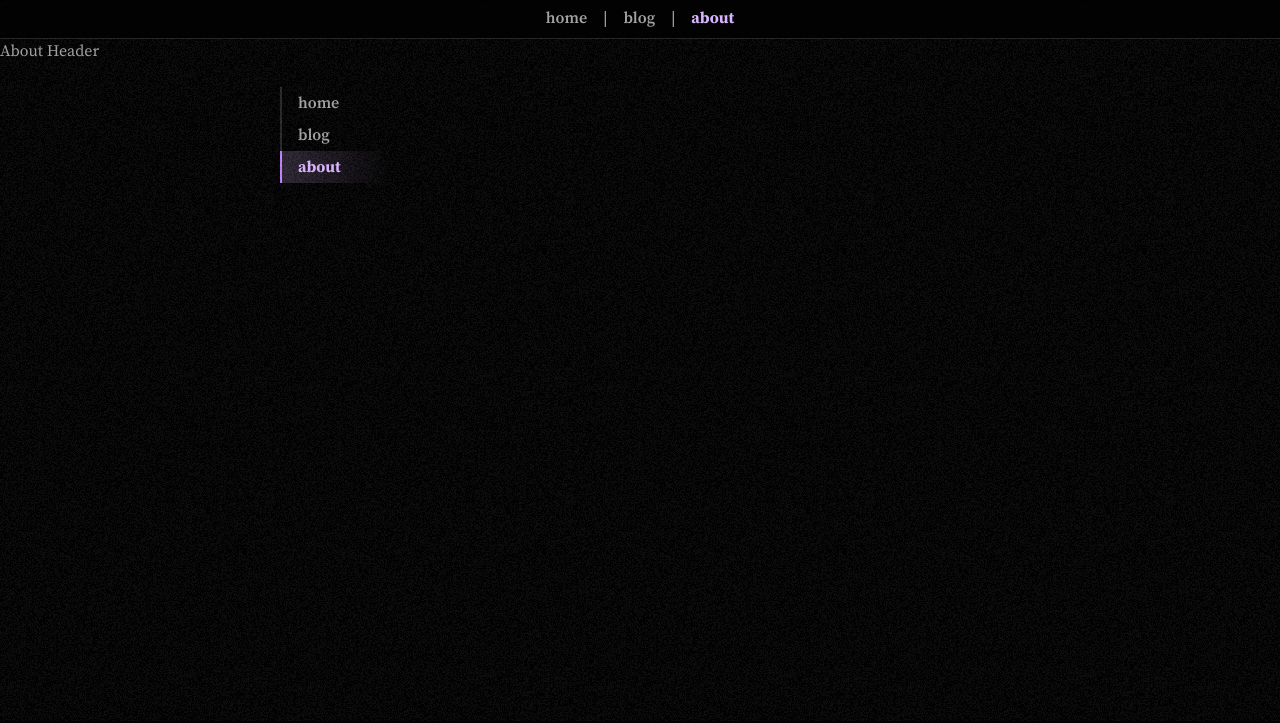
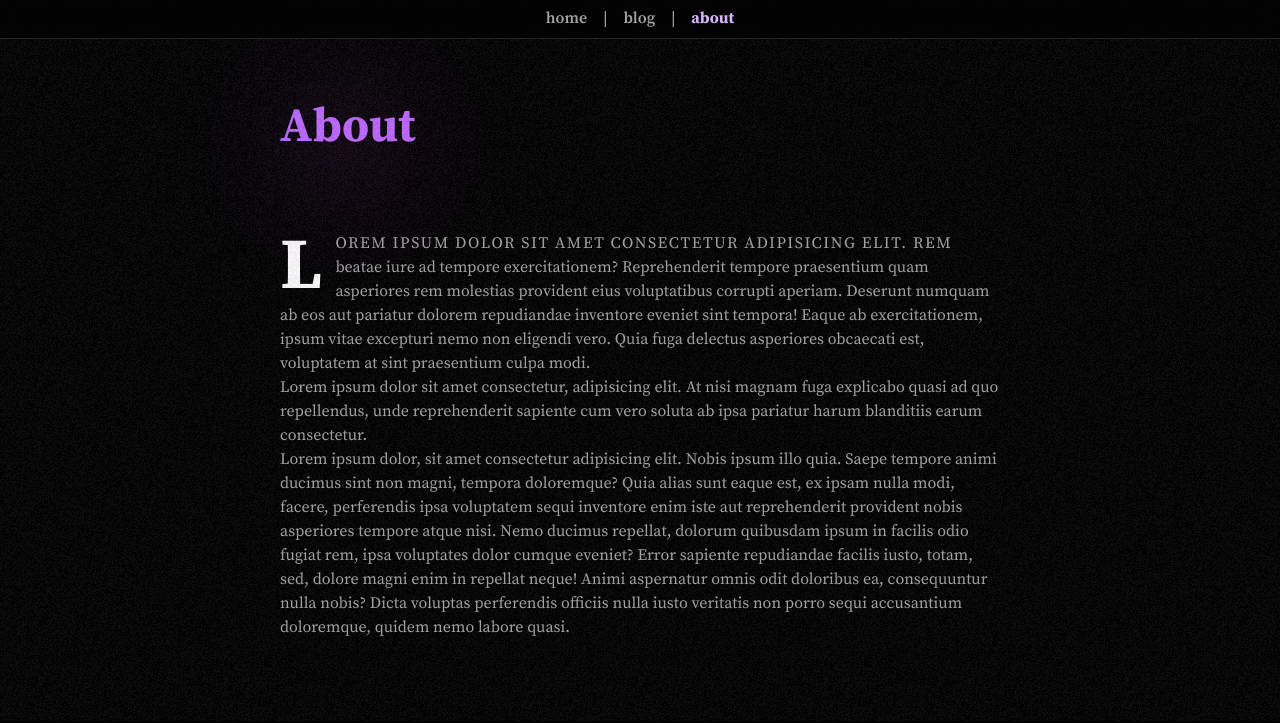
Before and after one commit to michelangelo-valderrama/neo-lorem, an Astro site: page /about in a window 1280 px wide. Shown: the part 79-802 px from the top of the page. Built offline with nearby package versions, Linux system fonts and the light colour scheme; Astro itself is replaced by a stand-in of ours.

Commit message:
Creado estilos de About

```diff
--- a/src/components/Blog/BlogPost.astro
+++ b/src/components/Blog/BlogPost.astro
@@ -49,11 +49,11 @@
           href={`/blog/${slug}`}
           class="group-hover:underline group-hover:underline-offset-4"
         >
-          <em>Continuar leyendo</em>
+          <strong> Continuar leyendo</strong>
         </a>
         <i>
           <RightArrowIcon
-            class="inline group-hover:translate-x-2 transition-transform"
+            class="ml-1 inline group-hover:translate-x-2 transition-transform"
           />
         </i>
       </span>
--- a/src/components/GlobalStyles.astro
+++ b/src/components/GlobalStyles.astro
@@ -2,6 +2,10 @@
   /* @tailwind base;
   @tailwind components;
   @tailwind utilities; */
+
+  .book-line {
+    @apply first-line:uppercase first-line:tracking-widest first-letter:text-7xl first-letter:font-bold first-letter:text-textColor-primary first-letter:mr-3 first-letter:float-left;
+  }
 
   .x-underline {
     background: linear-gradient(theme(colors.textColor.primary) 0 0) bottom
--- a/src/layouts/BaseLayout.astro
+++ b/src/layouts/BaseLayout.astro
@@ -16,7 +16,7 @@
 <html lang="es" class="dark font-serif">
   <head class="min-h-screen">
     <HeadCommon
-      title={title ? `${SITE.TITLE} · ${title}` : SITE.TITLE}
+      title={title ? title : SITE.TITLE}
       description={SITE.DESCRIPTION}
     />
     <slot name="meta" />
@@ -26,7 +26,10 @@
   <body class="dark:bg-background dark:text-textColor-secondary">
     <Header />
     <slot name="header" />
-    <main class="px-6 mx-auto max-w-screen-md" transition:animate="none">
+    <main
+      class="px-6 mx-auto max-w-screen-md min-h-screen"
+      transition:animate="none"
+    >
       <slot />
     </main>
     <Footer />
--- a/src/pages/about.astro
+++ b/src/pages/about.astro
@@ -1,9 +1,75 @@
 ---
 import BaseLayout from '../layouts/BaseLayout.astro'
+import { SITE } from '../consts'
 ---
 
-<BaseLayout title="About">
-  <section slot="header">
-    <h1>About Header</h1>
+<BaseLayout title={`${SITE.TITLE} · About`}>
+  <section class="pt-12 pb-14 md:pt-16 md:pb-20">
+    <div class="relative">
+      <div
+        class="absolute w-24 h-20 gradient blur-background-effect opacity-25 top-0 left-4 blur-3xl pointer-events-none"
+      >
+      </div>
+      <h1
+        class="text-4xl md:text-5xl font-bold gradient background-gradient-effect text-transparent bg-clip-text"
+      >
+        About
+      </h1>
+    </div>
   </section>
+  <article>
+    <p class="book-line">
+      Lorem ipsum dolor sit amet consectetur adipisicing elit. Rem beatae iure
+      ad tempore exercitationem? Reprehenderit tempore praesentium quam
+      asperiores rem molestias provident eius voluptatibus corrupti aperiam.
+      Deserunt numquam ab eos aut pariatur dolorem repudiandae inventore eveniet
+      sint tempora! Eaque ab exercitationem, ipsum vitae excepturi nemo non
+      eligendi vero. Quia fuga delectus asperiores obcaecati est, voluptatem at
+      sint praesentium culpa modi.
+    </p>
+
+    <p>
+      Lorem ipsum dolor sit amet consectetur, adipisicing elit. At nisi magnam
+      fuga explicabo quasi ad quo repellendus, unde reprehenderit sapiente cum
+      vero soluta ab ipsa pariatur harum blanditiis earum consectetur.
+    </p>
+
+    <p>
+      Lorem ipsum dolor, sit amet consectetur adipisicing elit. Nobis ipsum illo
+      quia. Saepe tempore animi ducimus sint non magni, tempora doloremque? Quia
+      alias sunt eaque est, ex ipsam nulla modi, facere, perferendis ipsa
+      voluptatem sequi inventore enim iste aut reprehenderit provident nobis
+      asperiores tempore atque nisi. Nemo ducimus repellat, dolorum quibusdam
+      ipsum in facilis odio fugiat rem, ipsa voluptates dolor cumque eveniet?
+      Error sapiente repudiandae facilis iusto, totam, sed, dolore magni enim in
+      repellat neque! Animi aspernatur omnis odit doloribus ea, consequuntur
+      nulla nobis? Dicta voluptas perferendis officiis nulla iusto veritatis non
+      porro sequi accusantium doloremque, quidem nemo labore quasi.
+    </p>
+  </article>
 </BaseLayout>
+
+<style>
+  .gradient {
+    background-image: linear-gradient(
+      135deg,
+      hsl(269deg 97% 71%) 0%,
+      hsl(274deg 96% 70%) 15%,
+      hsl(280deg 93% 69%) 21%,
+      hsl(285deg 91% 67%) 26%,
+      hsl(290deg 88% 65%) 30%,
+      hsl(295deg 85% 63%) 34%,
+      hsl(300deg 82% 61%) 38%,
+      hsl(304deg 91% 60%) 42%,
+      hsl(308deg 100% 60%) 46%,
+      hsl(314deg 100% 61%) 50%,
+      hsl(320deg 100% 63%) 54%,
+      hsl(327deg 100% 65%) 58%,
+      hsl(334deg 100% 68%) 62%,
+      hsl(341deg 100% 70%) 67%,
+      hsl(348deg 100% 73%) 73%,
+      hsl(354deg 93% 74%) 81%,
+      hsl(0deg 80% 75%) 99%
+    );
+  }
+</style>
--- a/src/pages/blog/index.astro
+++ b/src/pages/blog/index.astro
@@ -1,16 +1,17 @@
 ---
 import BaseLayout from '../../layouts/BaseLayout.astro'
 import BlogPost from '../../components/Blog/BlogPost.astro'
+import RssIcon from '../../icons/RssIcon.astro'
 import { getCollection } from 'astro:content'
-import RssIcon from '../../icons/RssIcon.astro'
+import { SITE } from '../../consts'
 
 const blog = (await getCollection('blog')).sort(
   (a, b) => b.data.pubDate.valueOf() - a.data.pubDate.valueOf()
 )
 ---
 
-<BaseLayout title="Blog">
-  <section class="text-textColor-primary pt-12 pb-14 md:pt-16 md:pb-20">
+<BaseLayout title={`${SITE.TITLE} · Blog`}>
+  <section class="pt-12 pb-14 md:pt-16 md:pb-20">
     <div class="relative">
       <div
         class="absolute w-24 h-20 gradient blur-background-effect opacity-25 top-0 left-4 blur-3xl pointer-events-none"
```
